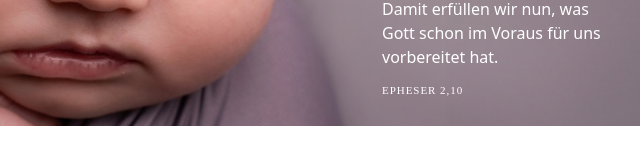
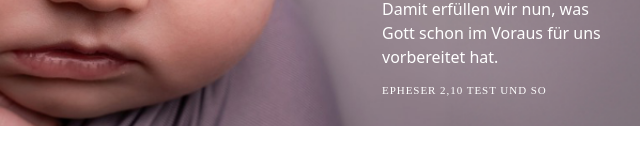
Before and after one commit to dsupper/hebamme-poiema, a plain HTML site: page index.html in a window 1280 px wide. Shown: the part 286-450 px from the top of the page, 600-1240 px from the left. Drawn offline with nearby package versions, Linux system fonts and the light colour scheme.

Commit message:
sdf
ja test und so

```diff
--- a/index.html
+++ b/index.html
@@ -89,7 +89,7 @@
                            color: rgba(255,255,255,1);
                            letter-spacing: 0.96px;
                            text-transform: uppercase;">
-                            EPHESER 2,10
+                            EPHESER 2,10 test und so
                             </p>
                     </div>
                 </div>
```
